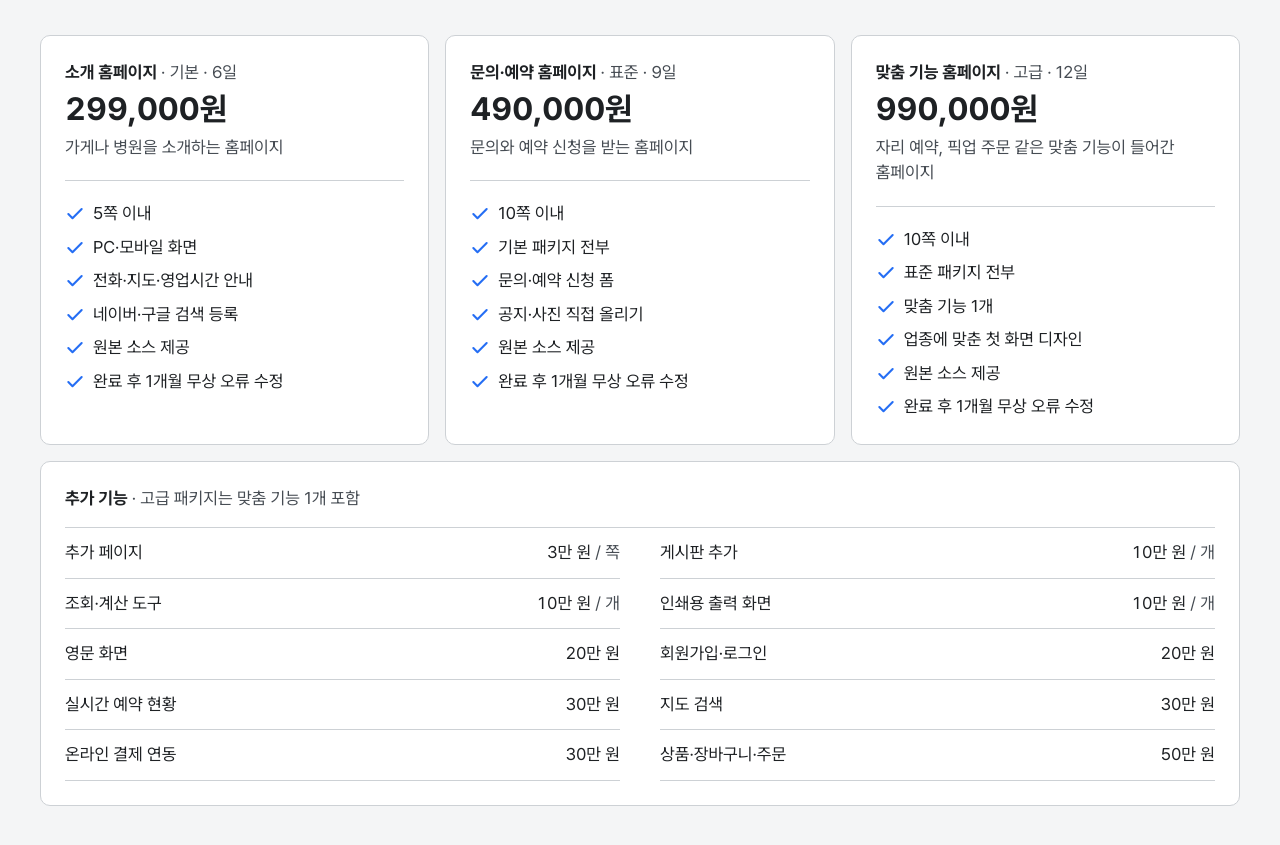
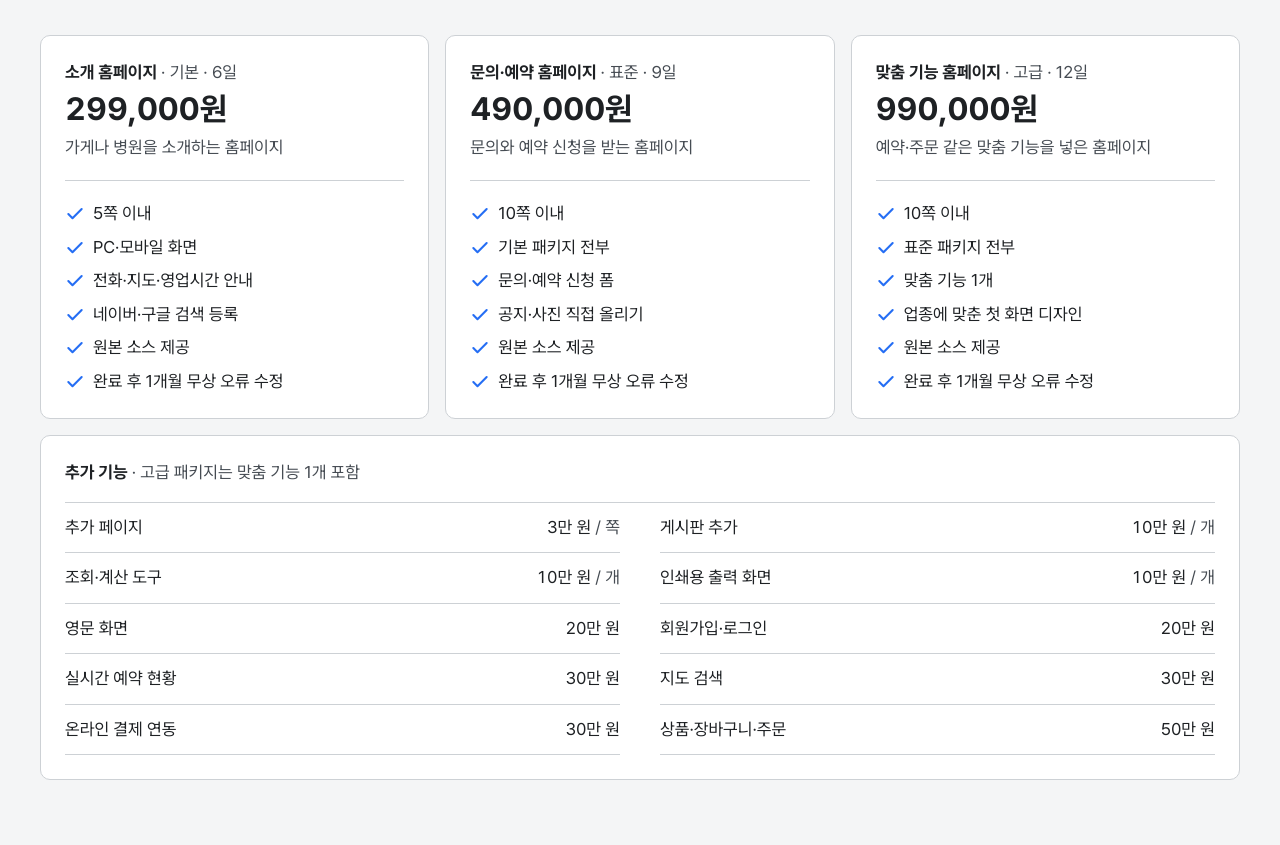
Before and after one commit to gompartner/gompartner.github.io, a Next.js app: page / in a window 1280 px wide. Shown: the part 2080-2925 px from the top of the page. Built offline with nearby package versions, Linux system fonts and the light colour scheme; no server answers.

Commit message:
고급 패키지 설명 줄임

```diff
--- a/data/pricing.ts
+++ b/data/pricing.ts
@@ -39,7 +39,7 @@ export const plans: Plan[] = [
     title: "맞춤 기능 홈페이지",
     price: 990_000,
     days: 12,
-    summary: "자리 예약, 픽업 주문 같은 맞춤 기능이 들어간 홈페이지",
+    summary: "예약·주문 같은 맞춤 기능을 넣은 홈페이지",
     includes: ["10쪽 이내", "표준 패키지 전부", "맞춤 기능 1개", "업종에 맞춘 첫 화면 디자인"],
   },
 ];
```
